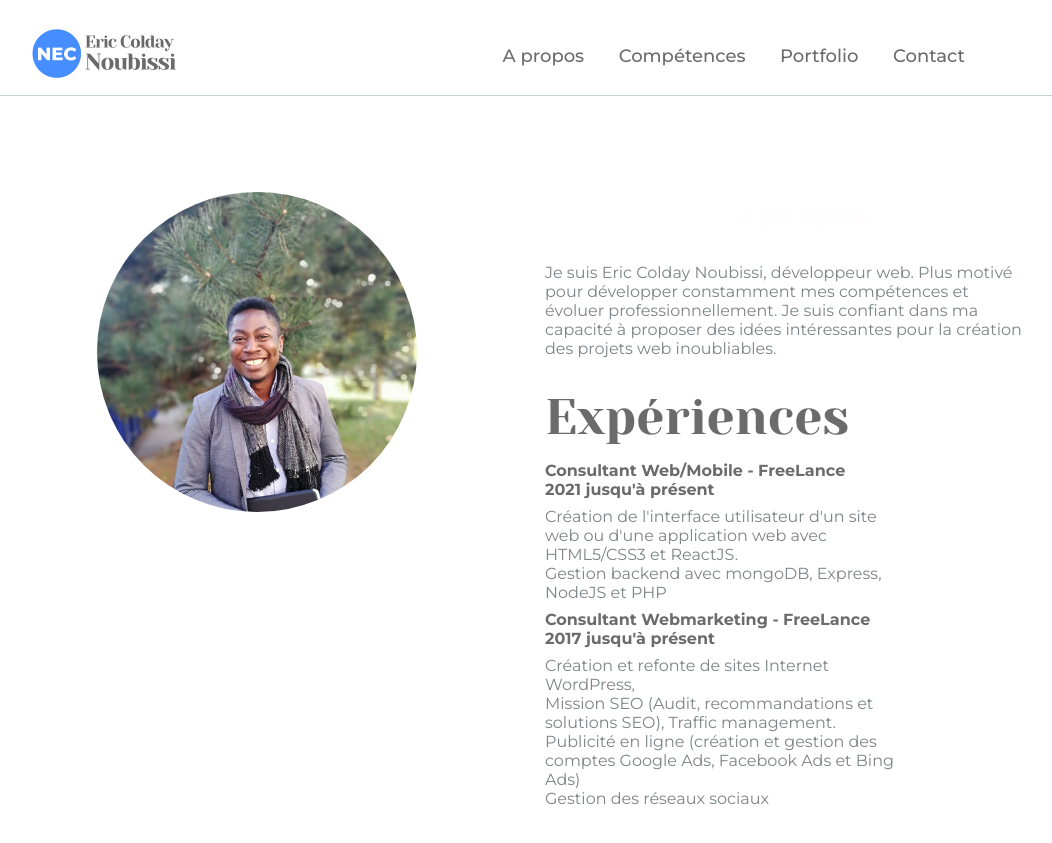
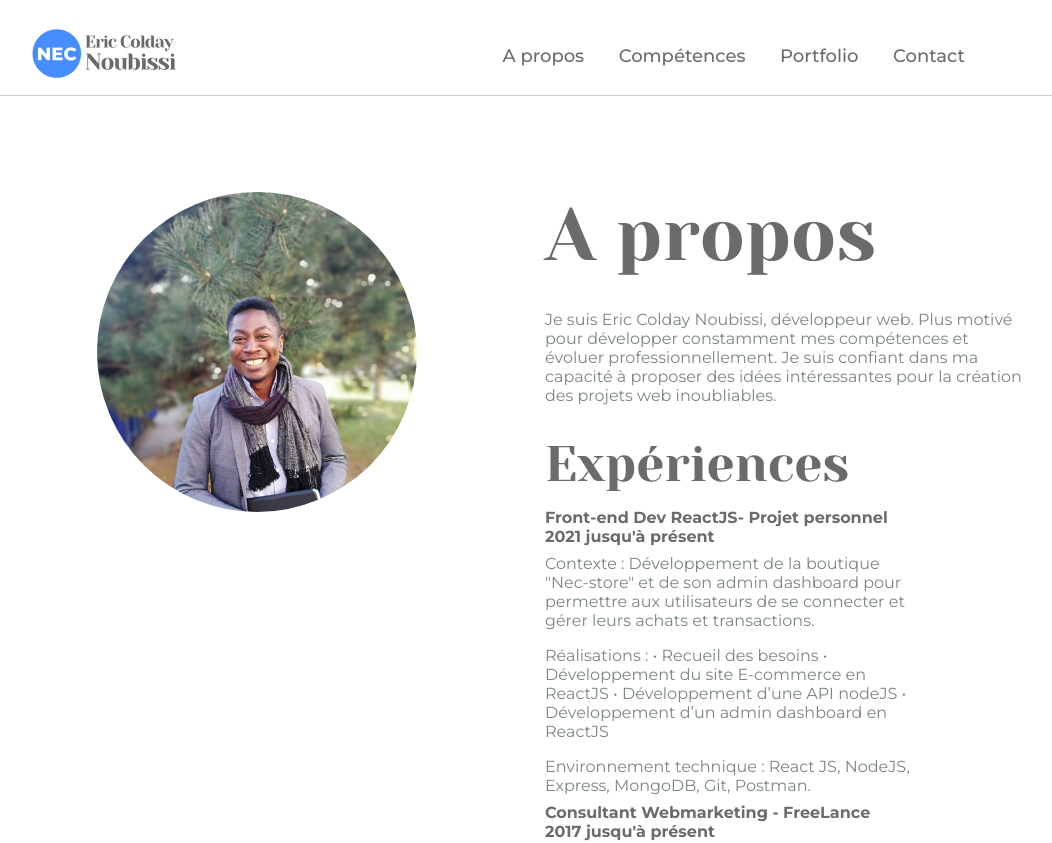
Before and after one commit to eric-colday/portfolio, a React (Create React App) app: page /a-propos in a window 1280 px wide. Shown: the top 843 px of the page, without its empty margins (143-1195 px from the left). Built offline with nearby package versions, Linux system fonts and the light colour scheme.

Commit message:
cv et page about mis à jour

```diff
--- a/src/components/ContactForm.js
+++ b/src/components/ContactForm.js
@@ -10,7 +10,7 @@ const ContactForm = () => {
       </div>
       <div className="right">
         <div className="contactBox">
-          <h2>Contactez-moi</h2>
+          <h2 className="h22">Contactez-moi</h2>
           <ul className="ul">
               <li>
                   <i className="fas fa-map-marker-alt"></i>
--- a/src/pages/About.js
+++ b/src/pages/About.js
@@ -21,12 +21,20 @@ export default function About() {
               Je suis confiant dans ma capacité à proposer des idées intéressantes pour la création des projets web inoubliables.
             </p>
             <h3>Expériences</h3>
-            <h4>Consultant Web/Mobile - FreeLance</h4>
+            <h4>Front-end Dev ReactJS- Projet personnel</h4>
             <h4>2021 jusqu'à présent</h4>
             <p className="about-text-2">
-              Création de l'interface utilisateur d'un site web ou d'une application web avec HTML5/CSS3 et ReactJS.
-              <br />
-              Gestion backend avec mongoDB, Express, NodeJS et PHP
+              Contexte : Développement de la boutique "Nec-store" et de son admin dashboard pour permettre aux utilisateurs de se connecter et gérer leurs achats et transactions.
+            </p>
+            <p className="about-text-2">
+              Réalisations :
+              • Recueil des besoins
+              • Développement du site E-commerce en ReactJS
+              • Développement d’une API nodeJS
+              • Développement d’un admin dashboard en ReactJS
+            </p>
+            <p className="about-text-2">
+              Environnement technique : React JS, NodeJS, Express, MongoDB, Git, Postman.
             </p>
             <h4>Consultant Webmarketing - FreeLance</h4>
             <h4>2017 jusqu'à présent</h4>
@@ -34,10 +42,6 @@ export default function About() {
               Création et refonte de sites Internet WordPress,
               <br />
               Mission SEO (Audit, recommandations et solutions SEO), Traffic management.
-              <br />
-              Publicité en ligne (création et gestion des comptes Google Ads, Facebook Ads et Bing Ads)
-              <br />
-              Gestion des réseaux sociaux
             </p>
             </div>
         </div>
--- a/src/styles/pages/_contact.scss
+++ b/src/styles/pages/_contact.scss
@@ -41,7 +41,7 @@
 
 }
 
-h2 {
+.h22 {
   text-align: center;
   font-family: $font-1;
   margin-top: 0.3rem;
```
Also changed, not shown: 1 other file (tests, documents, lock files or other folders).
